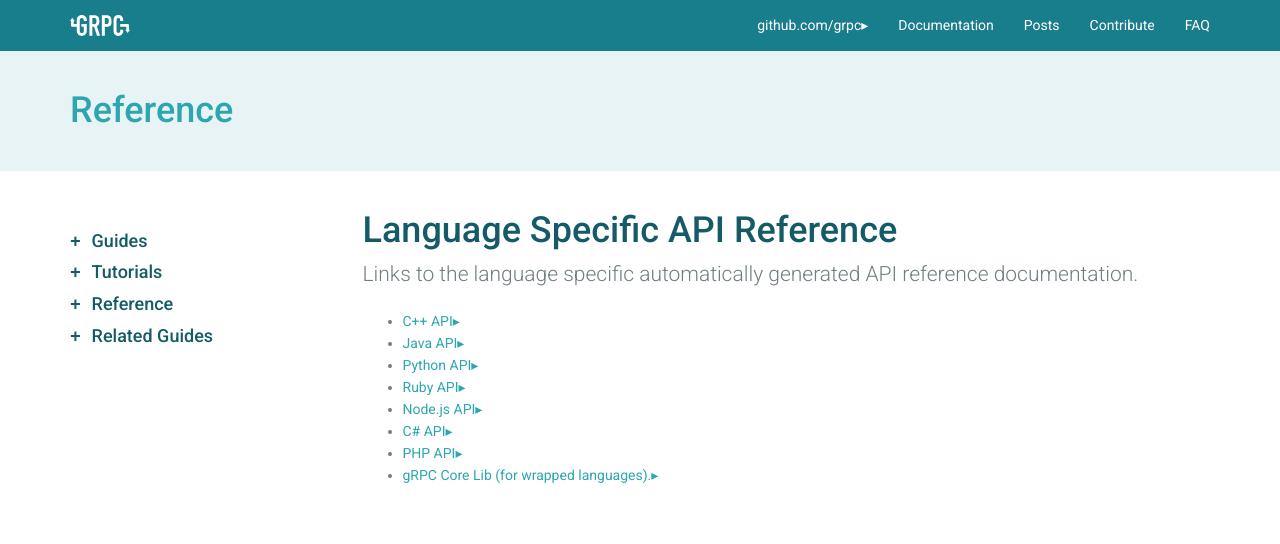
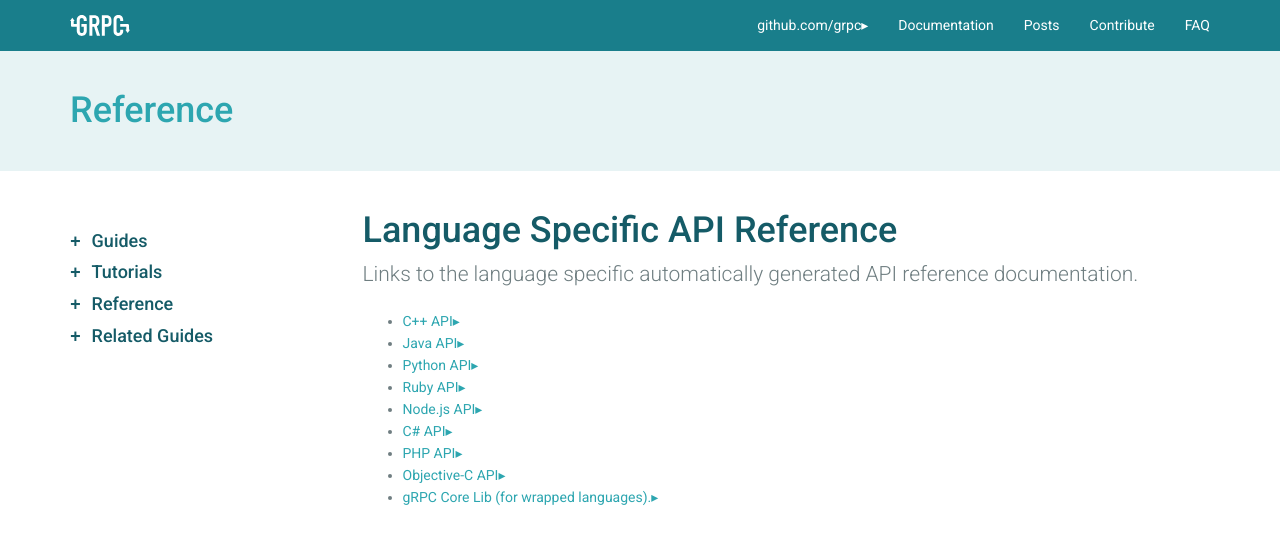
Before and after one commit to grpc/grpc.github.io, a Jekyll site: the page built from docs/reference/index.html, in a window 1280 px wide. Shown: the top 544 px of the page. Built offline with Jekyll 4.4.1, drawn with Linux system fonts in a browser that asks for light colours; nearby versions of some CDN libraries; Markdown is read by kramdown in place of the engine named in the settings.

Commit message:
Add link to Objective-C reference docs

```diff
--- a/docs/reference/index.html
+++ b/docs/reference/index.html
@@ -15,5 +15,6 @@
   <li><a target="_blank" href="http://www.grpc.io/grpc/node/">Node.js API</a></li>
   <li><a target="_blank" href="http://www.grpc.io/grpc/csharp/">C# API</a></li>
   <li><a target="_blank" href="http://www.grpc.io/grpc/php/namespaces/Grpc.html">PHP API</a></li>
+  <li><a target="_blank" href="http://cocoadocs.org/docsets/gRPC/">Objective-C API</a></li>
   <li><a target="_blank" href="http://www.grpc.io/grpc/core/">gRPC Core Lib (for wrapped languages).</a></ul></li>
 </ul>
```
